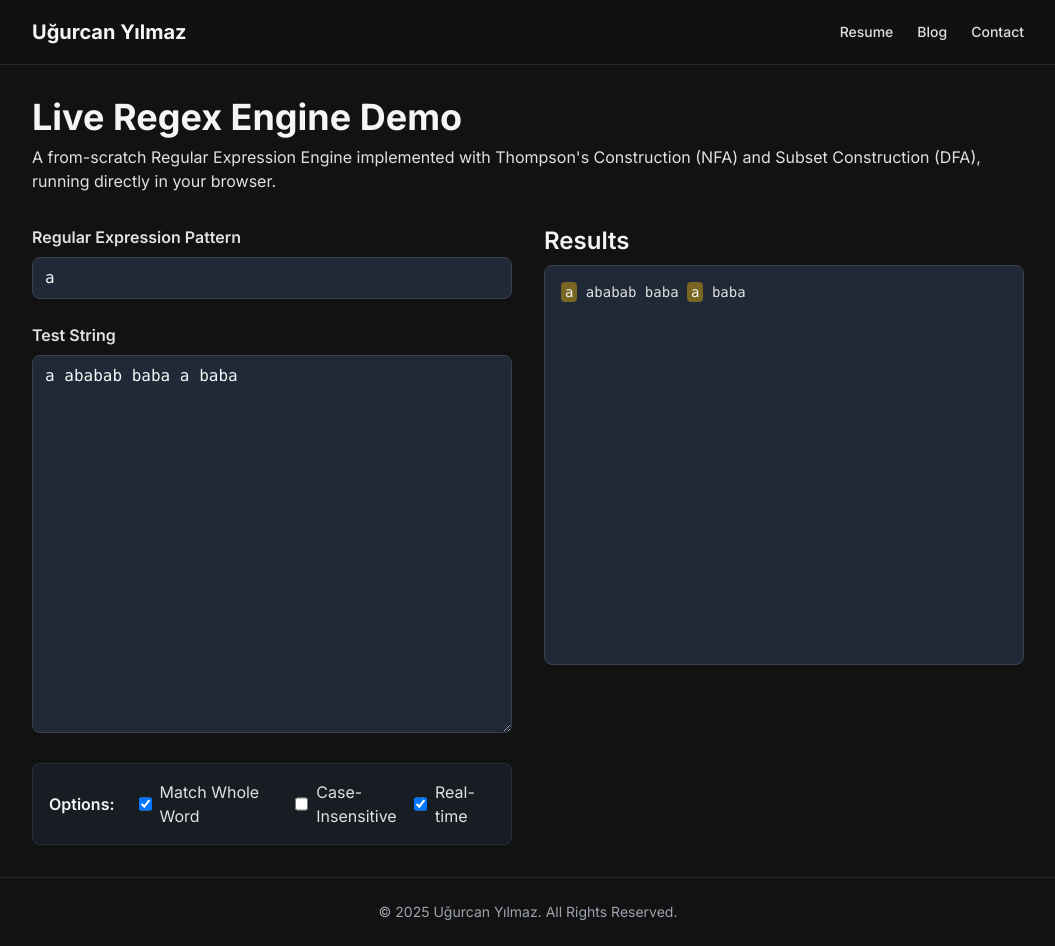
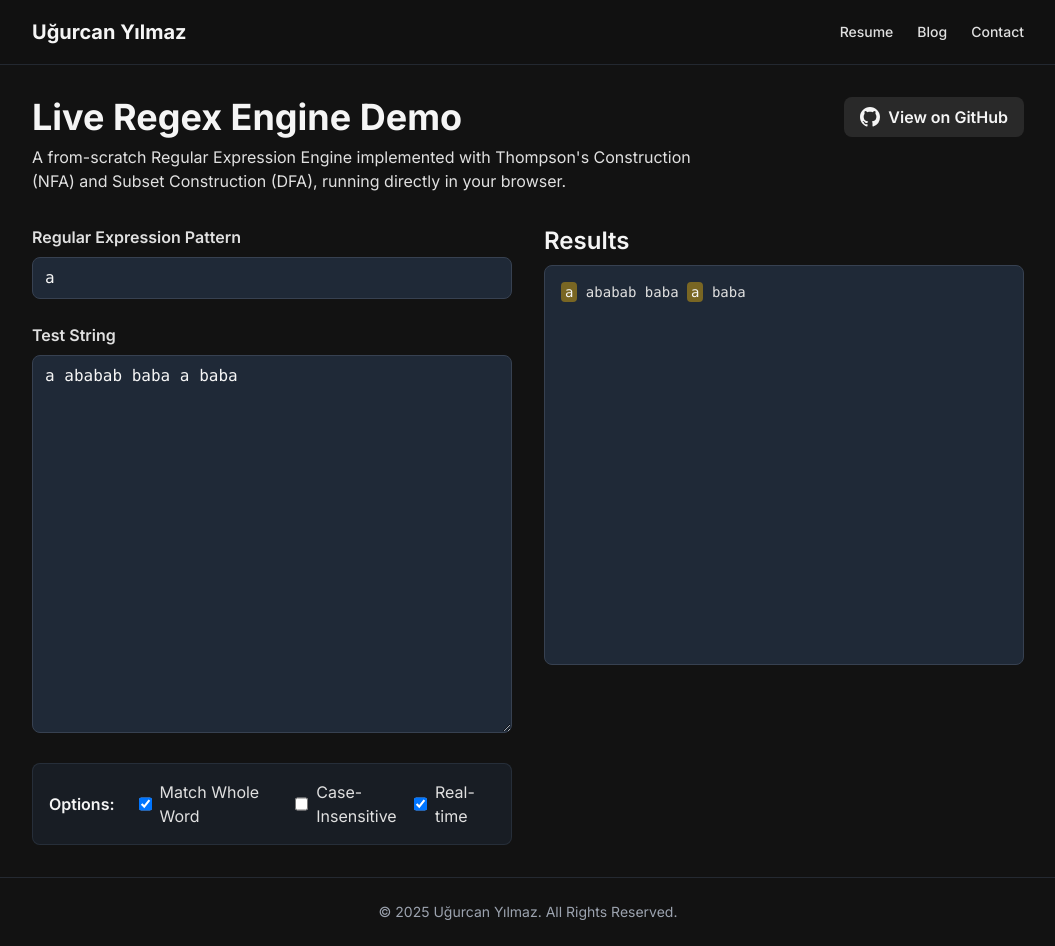
Before and after one commit to devrugu/portfolio, a Next.js app: page /projects/regex-engine in a window 1280 px wide. Shown: the whole page, without its empty margins (112-1167 px from the left). Built offline with nearby package versions, Linux system fonts and the light colour scheme; no server answers.

Commit message:
feat: add GitHub link component and integrate into watermarking and regex engine demos

```diff
--- a/src/app/projects/digital-watermarking/page.tsx
+++ b/src/app/projects/digital-watermarking/page.tsx
@@ -4,6 +4,7 @@
 import Image from 'next/image';
 import Modal from '@/components/Modal';
 import ImageViewer from '@/components/ImageViewer';
+import GitHubLink from '@/components/GitHubLink';
 
 // Helper function to convert a Base64 string back to a File object
 const dataURLtoFile = (dataurl: string, filename: string): File => {
@@ -157,7 +158,7 @@
         <div className="space-y-4 text-on-background prose prose-invert prose-lg max-w-none">
           <h3 className="text-accent">How It Works</h3>
           <p>
-            This demo is a live implementation of a block-based, LSB (Least Significant Bit) digital watermarking algorithm. Your actual Python code from the <code>watermarking.py</code> script is executed on the server via a Next.js API Route.
+            This demo is a live implementation of a block-based, LSB (Least Significant Bit) digital watermarking algorithm. Actual Python code from the <code>watermarking.py</code> script is executed on the server via a Next.js API Route.
           </p>
           <ul>
             <li>When you click "Embed," the browser securely uploads the host and watermark images to the server.</li>
@@ -194,20 +195,28 @@
         </div>
       </Modal>
 
-      {/* --- Page Header with Explanation Button --- */}
-      <div className="mb-8 text-center relative">
-        <div className="absolute top-0 left-0">
+      {/* --- Page Header with Explanation and GitHub Buttons --- */}
+<div className="mb-8 relative pt-12 md:pt-0">
+  {/* Container for the buttons */}
+  <div className="absolute top-0 left-0 right-0 flex justify-between items-start">
+    {/* Left Button */}
     <button
       onClick={() => setIsModalOpen(true)}
       className="bg-primary/10 text-primary font-semibold py-2 px-4 rounded-lg hover:bg-primary/20 transition-colors"
     >
       Explanation
     </button>
+    {/* Right Button */}
+    <GitHubLink href="https://github.com/devrugu/digital-watermarking" />
   </div>
+
+  {/* Centered Text Content */}
+  <div className="text-center">
     <h1 className="text-4xl font-bold text-primary">Live Digital Watermarking Demo</h1>
     <p className="text-on-background mt-2 max-w-3xl mx-auto">
-          An interactive demo of a block-based, LSB watermarking algorithm, running Python script on the server.
+      An interactive demo of a block-based, LSB watermarking algorithm, running your Python script on the server.
     </p>
+  </div>
 </div>
 
       {isLoading && (
--- a/src/app/projects/regex-engine/page.tsx
+++ b/src/app/projects/regex-engine/page.tsx
@@ -5,6 +5,7 @@
 import { useDebounce } from 'use-debounce';
 import { motion, AnimatePresence } from 'framer-motion';
 import HighlightedText from '@/components/HighlightedText';
+import GitHubLink from '@/components/GitHubLink';
 
 type Match = {
   match: string;
@@ -76,12 +77,15 @@
   return (
     <div>
       {/* Page Header */}
-      <div className="mb-8">
-        <h1 className="text-4xl font-bold text-primary">Live Regex Engine Demo</h1>
-        <p className="text-on-background mt-2">
-          A from-scratch Regular Expression Engine implemented with Thompson's Construction (NFA) and Subset Construction (DFA), running directly in your browser.
-        </p>
-      </div>
+      <div className="flex items-start justify-between mb-8">
+  <div>
+    <h1 className="text-4xl font-bold text-primary">Live Regex Engine Demo</h1>
+    <p className="text-on-background mt-2 max-w-2xl">
+      A from-scratch Regular Expression Engine implemented with Thompson's Construction (NFA) and Subset Construction (DFA), running directly in your browser.
+    </p>
+  </div>
+  <GitHubLink href="https://github.com/devrugu/portfolio" />
+</div>
 
       <div className="grid grid-cols-1 md:grid-cols-2 gap-8">
         {/* Left Column: Inputs and Controls */}
--- /dev/null
+++ b/src/components/GitHubLink.tsx
@@ -0,0 +1,17 @@
+import Link from 'next/link';
+
+export default function GitHubLink({ href }: { href: string }) {
+  return (
+    <Link
+      href={href}
+      target="_blank"
+      rel="noopener noreferrer"
+      className="inline-flex items-center gap-2 bg-primary/10 text-primary font-semibold py-2 px-4 rounded-lg hover:bg-primary/20 transition-colors"
+    >
+      <svg xmlns="http://www.w3.org/2000/svg" width="20" height="20" fill="currentColor" viewBox="0 0 16 16">
+        <path d="M8 0C3.58 0 0 3.58 0 8c0 3.54 2.29 6.53 5.47 7.59.4.07.55-.17.55-.38 0-.19-.01-.82-.01-1.49-2.01.37-2.53-.49-2.69-.94-.09-.23-.48-.94-.82-1.13-.28-.15-.68-.52-.01-.53.63-.01 1.08.58 1.23.82.72 1.21 1.87.87 2.33.66.07-.52.28-.87.51-1.07-1.78-.2-3.64-.89-3.64-3.95 0-.87.31-1.59.82-2.15-.08-.2-.36-1.02.08-2.12 0 0 .67-.21 2.2.82.64-.18 1.32-.27 2-.27s1.36.09 2 .27c1.53-1.04 2.2-.82 2.2-.82.44 1.1.16 1.92.08 2.12.51.56.82 1.27.82 2.15 0 3.07-1.87 3.75-3.65 3.95.29.25.54.73.54 1.48 0 1.07-.01 1.93-.01 2.2 0 .21.15.46.55.38A8.01 8.01 0 0 0 16 8c0-4.42-3.58-8-8-8z"/>
+      </svg>
+      View on GitHub
+    </Link>
+  );
+}
```
Lines whose indentation alone changed are shown as unchanged.
